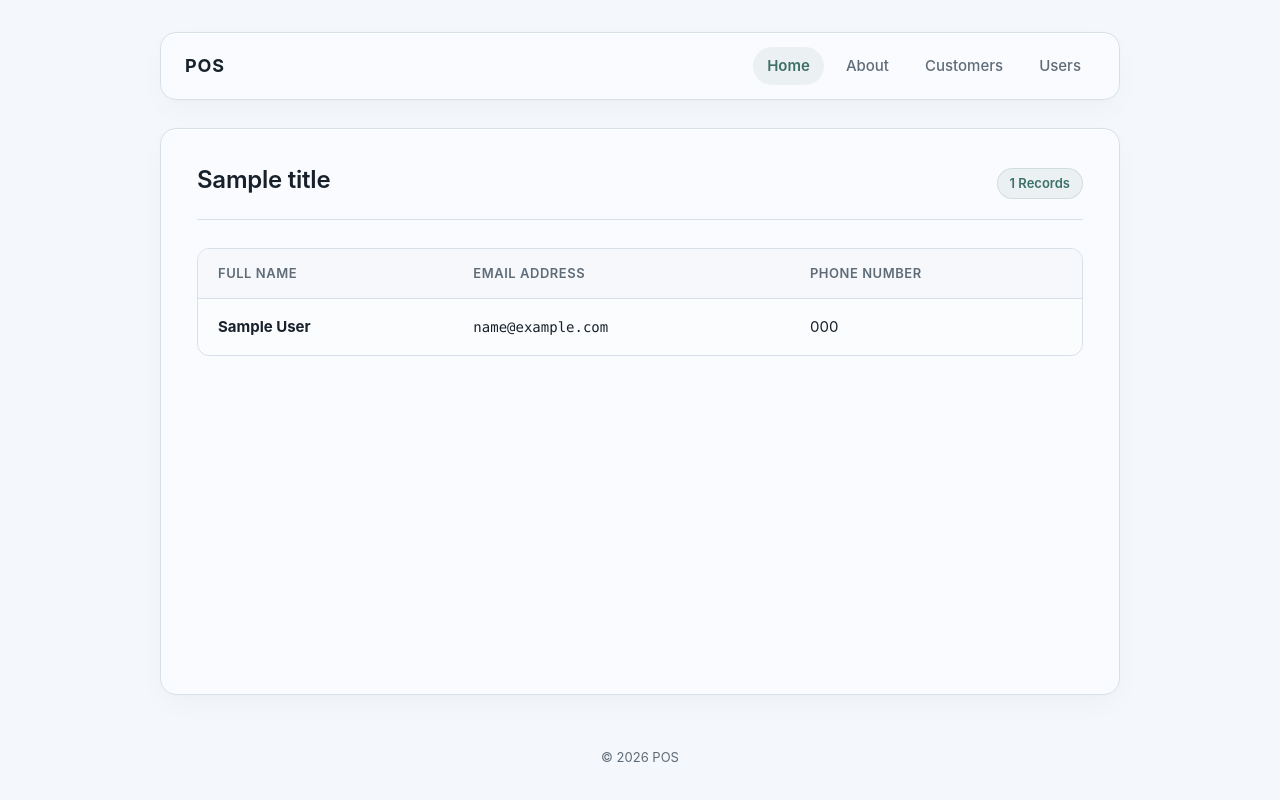
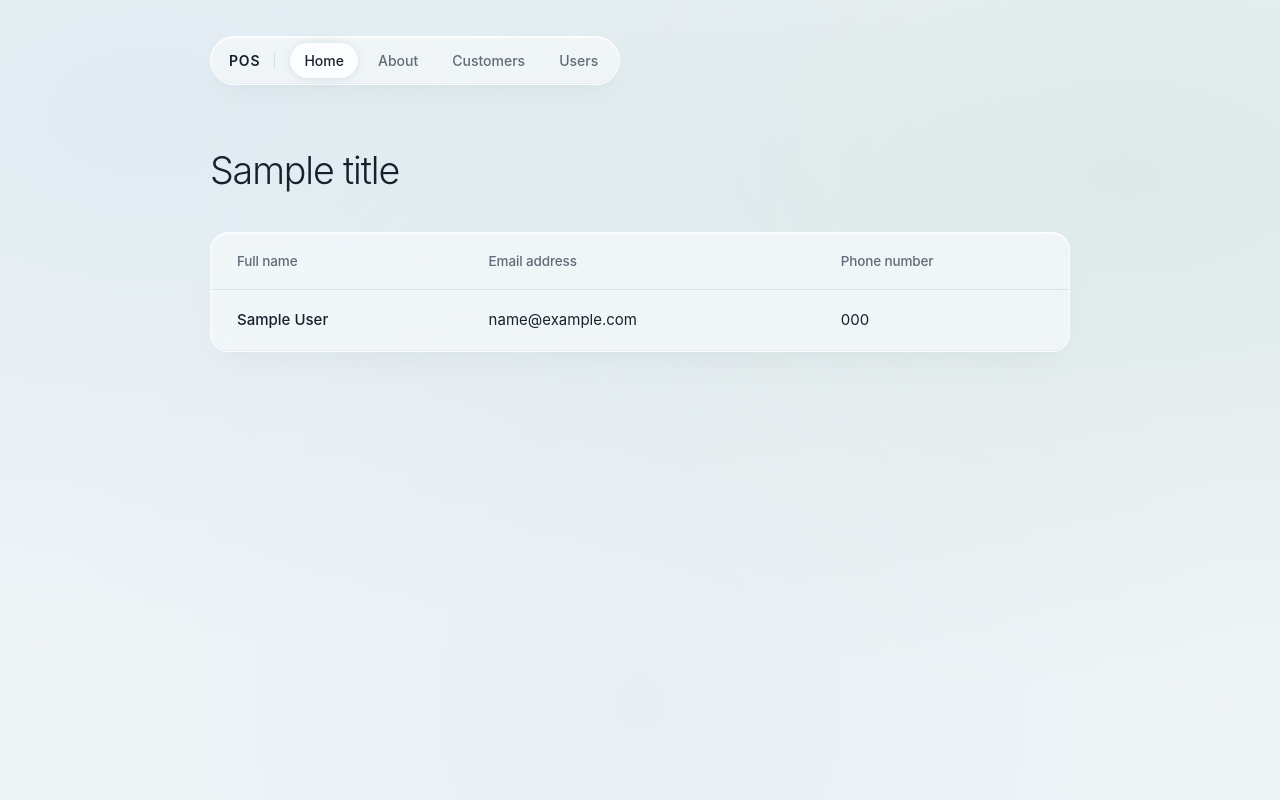
Before and after one commit to SimouneNicole/it0049-pos-tfa2, a CodeIgniter 4 app: the page made by app/Views/customers/index.php in a window 1280 px wide. Run offline with PHP 8.4 and a stand-in for CodeIgniter, Linux system fonts and the light colour scheme; the template is opened without the code that fills it: most values are stand-ins (such as "Sample title", 1, 10 or a date in 2020); data that the repository does not hold is empty; some libraries are stand-ins or nearby versions.

Commit message:
style: refine liquid-glass UI with floating capsule nav and open compositions

```diff
--- a/app/Controllers/Pages.php
+++ b/app/Controllers/Pages.php
@@ -7,7 +7,7 @@ class Pages extends BaseController
     public function home(): string
     {
         $data = [
-            'title' => 'Home',
+            'title' => 'Point of Sale',
         ];
 
         return view('pages/home', $data);
--- a/app/Views/customers/index.php
+++ b/app/Views/customers/index.php
@@ -1,29 +1,28 @@
 <?= $this->extend('layouts/main') ?>
 
 <?= $this->section('content') ?>
-<div class="page-header">
+<div class="table-stage">
     <h1 class="page-title"><?= esc($title) ?></h1>
-    <span class="badge"><?= count($customers) ?> Records</span>
-</div>
 
-<div class="table-container">
+    <div class="glass-table-container">
         <table class="data-table">
             <thead>
                 <tr>
-                <th scope="col">Full Name</th>
-                <th scope="col">Email Address</th>
-                <th scope="col">Phone Number</th>
+                    <th scope="col">Full name</th>
+                    <th scope="col">Email address</th>
+                    <th scope="col">Phone number</th>
                 </tr>
             </thead>
             <tbody>
                 <?php foreach ($customers as $customer): ?>
                     <tr>
-                    <td><strong><?= esc($customer['fullName']) ?></strong></td>
-                    <td class="mono"><?= esc($customer['email']) ?></td>
+                        <td class="cell-primary"><?= esc($customer['fullName']) ?></td>
+                        <td><?= esc($customer['email']) ?></td>
                         <td><?= esc($customer['phone']) ?></td>
                     </tr>
                 <?php endforeach; ?>
             </tbody>
         </table>
     </div>
+</div>
 <?= $this->endSection() ?>
--- a/app/Views/layouts/main.php
+++ b/app/Views/layouts/main.php
@@ -3,31 +3,30 @@
 <head>
     <meta charset="UTF-8">
     <meta name="viewport" content="width=device-width, initial-scale=1.0">
-    <title><?= esc($title ?? 'Home') ?> | POS</title>
+    <title><?= esc($title ?? 'Point of Sale') ?> | POS</title>
     <link rel="stylesheet" href="<?= base_url('css/style.css') ?>">
 </head>
 <body>
-    <div class="site-wrapper">
-        <header class="site-header">
-            <a href="<?= base_url('/') ?>" class="brand-title">POS</a>
-            <?php
-                $currentUri = trim(service('request')->getPath(), '/');
-            ?>
-            <nav class="main-nav" aria-label="Primary Navigation">
-                <a href="<?= base_url('/') ?>" class="nav-link <?= $currentUri === '' ? 'active' : '' ?>">Home</a>
-                <a href="<?= base_url('about') ?>" class="nav-link <?= $currentUri === 'about' ? 'active' : '' ?>">About</a>
-                <a href="<?= base_url('customers') ?>" class="nav-link <?= $currentUri === 'customers' ? 'active' : '' ?>">Customers</a>
-                <a href="<?= base_url('users') ?>" class="nav-link <?= $currentUri === 'users' ? 'active' : '' ?>">Users</a>
+    <div class="site-canvas">
+        <header class="nav-capsule-wrapper">
+            <nav class="nav-capsule" aria-label="Primary Navigation">
+                <a href="<?= base_url('/') ?>" class="nav-brand">POS</a>
+                <div class="nav-divider" aria-hidden="true"></div>
+                <?php
+                    $currentUri = trim(service('request')->getPath(), '/');
+                ?>
+                <div class="nav-links">
+                    <a href="<?= base_url('/') ?>" class="nav-item <?= $currentUri === '' ? 'is-active' : '' ?>">Home</a>
+                    <a href="<?= base_url('about') ?>" class="nav-item <?= $currentUri === 'about' ? 'is-active' : '' ?>">About</a>
+                    <a href="<?= base_url('customers') ?>" class="nav-item <?= $currentUri === 'customers' ? 'is-active' : '' ?>">Customers</a>
+                    <a href="<?= base_url('users') ?>" class="nav-item <?= $currentUri === 'users' ? 'is-active' : '' ?>">Users</a>
+                </div>
             </nav>
         </header>
 
-        <main class="main-content">
+        <main class="content-stage">
             <?= $this->renderSection('content') ?>
         </main>
-
-        <footer class="site-footer">
-            <p>&copy; <?= date('Y') ?> POS</p>
-        </footer>
     </div>
 </body>
 </html>
--- a/public/css/style.css
+++ b/public/css/style.css
@@ -1,19 +1,22 @@
+/**
+ * Liquid Glass UI Approximation
+ *
+ * Note: This stylesheet provides a restrained web approximation of liquid glass
+ * using CSS backdrop blur, multi-layered specular highlights, low-opacity fills,
+ * and environmental ambient lighting. It is a custom web implementation and not
+ * official Apple Liquid Glass.
+ */
+
 :root {
-  --color-canvas: #F4F7FB;
-  --color-glass: rgba(251, 252, 254, 0.85);
-  --color-glass-solid: #FBFCFE;
+  --color-canvas: #EFF4F7;
+  --color-surface-solid: #F8FBFC;
   --color-ink: #17212B;
   --color-muted: #5F6C78;
-  --color-hairline: #D7E0E8;
+  --color-hairline: #D4E0E4;
   --color-accent: #3D7068;
-  --color-accent-soft: rgba(61, 112, 104, 0.08);
-  --color-accent-hover: #2E564F;
-  --color-focus: #3D7068;
+
   --font-family: -apple-system, BlinkMacSystemFont, "Segoe UI", Roboto, Helvetica, Arial, sans-serif;
-  --radius-surface: 16px;
-  --radius-pill: 9999px;
-  --shadow-glass: 0 10px 30px -5px rgba(23, 33, 43, 0.04), 0 2px 6px rgba(23, 33, 43, 0.02), inset 0 1px 0 rgba(255, 255, 255, 0.95);
-  --max-width: 960px;
+  --max-width: 860px;
 }
 
 *,
@@ -32,12 +35,16 @@ html {
 body {
   font-family: var(--font-family);
   background-color: var(--color-canvas);
+  background-image:
+    radial-gradient(at 12% 14%, rgba(206, 224, 235, 0.45) 0px, transparent 55%),
+    radial-gradient(at 88% 22%, rgba(193, 215, 209, 0.38) 0px, transparent 58%),
+    radial-gradient(at 50% 88%, rgba(218, 230, 238, 0.32) 0px, transparent 65%);
+  background-attachment: fixed;
   color: var(--color-ink);
-  line-height: 1.6;
+  line-height: 1.5;
   min-height: 100vh;
-  display: flex;
-  flex-direction: column;
-  padding: 2rem 1.25rem;
+  padding: 2.25rem 1.5rem 3.5rem;
+  -webkit-font-smoothing: antialiased;
 }
 
 a {
@@ -46,173 +53,194 @@ a {
 }
 
 :focus-visible {
-  outline: 2px solid var(--color-focus);
+  outline: 2px solid var(--color-accent);
   outline-offset: 2px;
 }
 
-.site-wrapper {
+.site-canvas {
   max-width: var(--max-width);
   width: 100%;
   margin: 0 auto;
+}
+
+/* Floating Navigation Capsule */
+.nav-capsule-wrapper {
+  display: flex;
+  justify-content: flex-start;
+  margin-bottom: 3.5rem;
+}
+
+.nav-capsule {
+  display: inline-flex;
+  align-items: center;
+  background: rgba(248, 251, 252, 0.62);
+  backdrop-filter: blur(24px);
+  -webkit-backdrop-filter: blur(24px);
+  border: 1px solid rgba(255, 255, 255, 0.75);
+  border-radius: 9999px;
+  padding: 0.3125rem 0.375rem 0.3125rem 1.125rem;
+  box-shadow:
+    0 12px 28px -8px rgba(23, 33, 43, 0.05),
+    inset 0 1px 1px 0 rgba(255, 255, 255, 0.9),
+    inset 0 -1px 0 0 rgba(212, 224, 228, 0.4);
+  gap: 0.875rem;
+}
+
+.nav-brand {
+  font-size: 0.875rem;
+  font-weight: 600;
+  letter-spacing: 0.06em;
+  color: var(--color-ink);
+  padding: 0.25rem 0;
+}
+
+.nav-divider {
+  width: 1px;
+  height: 16px;
+  background-color: var(--color-hairline);
+}
+
+.nav-links {
+  display: inline-flex;
+  align-items: center;
+  gap: 0.25rem;
+  flex-wrap: wrap;
+}
+
+.nav-item {
+  font-size: 0.875rem;
+  font-weight: 450;
+  color: var(--color-muted);
+  padding: 0.4375rem 0.875rem;
+  border-radius: 9999px;
+  border: 1px solid transparent;
+  transition: color 0.15s ease, background-color 0.15s ease, border-color 0.15s ease, box-shadow 0.15s ease;
+}
+
+.nav-item:hover {
+  color: var(--color-ink);
+  background-color: rgba(255, 255, 255, 0.4);
+}
+
+.nav-item.is-active {
+  color: var(--color-ink);
+  font-weight: 500;
+  background: rgba(255, 255, 255, 0.82);
+  border-color: rgba(212, 224, 228, 0.65);
+  box-shadow:
+    inset 0 1px 1px rgba(255, 255, 255, 0.95),
+    0 2px 6px -1px rgba(23, 33, 43, 0.05),
+    0 0 14px -3px rgba(61, 112, 104, 0.12);
+}
+
+/* Stage & Typography */
+.content-stage {
+  width: 100%;
+}
+
+.page-title {
+  font-size: 2.35rem;
+  font-weight: 350;
+  letter-spacing: -0.03em;
+  color: var(--color-ink);
+  line-height: 1.15;
+  margin-bottom: 0.75rem;
+}
+
+.lead-statement {
+  font-size: 1.0625rem;
+  font-weight: 400;
+  color: var(--color-muted);
+  line-height: 1.55;
+  max-width: 48ch;
+}
+
+/* Home Split Layout */
+.hero-split {
+  display: grid;
+  grid-template-columns: 1.25fr 0.75fr;
+  align-items: center;
+  gap: 3rem;
+  min-height: 280px;
+  padding-top: 1.5rem;
+}
+
+.hero-copy {
+  display: flex;
+  flex-direction: column;
+}
+
+.hero-lens-stage {
+  display: flex;
+  justify-content: center;
+  align-items: center;
+}
+
+/* CSS Translucent Mineral Lens */
+.glass-lens {
+  position: relative;
+  width: 210px;
+  height: 210px;
+  border-radius: 50%;
+  background: radial-gradient(circle at 35% 30%, rgba(255, 255, 255, 0.75), rgba(240, 246, 248, 0.28) 60%, rgba(193, 215, 209, 0.18) 100%);
+  backdrop-filter: blur(24px);
+  -webkit-backdrop-filter: blur(24px);
+  border: 1px solid rgba(255, 255, 255, 0.85);
+  box-shadow:
+    0 24px 44px -14px rgba(23, 33, 43, 0.07),
+    inset 0 2px 4px 0 rgba(255, 255, 255, 0.95),
+    inset 0 -4px 12px 0 rgba(61, 112, 104, 0.06),
+    inset 0 0 0 1px rgba(212, 224, 228, 0.35);
+}
+
+.lens-glow {
+  position: absolute;
+  top: 18%;
+  left: 22%;
+  width: 60px;
+  height: 60px;
+  border-radius: 50%;
+  background: radial-gradient(circle, rgba(255, 255, 255, 0.85) 0%, rgba(255, 255, 255, 0) 70%);
+  filter: blur(4px);
+}
+
+.lens-ring {
+  position: absolute;
+  inset: 16px;
+  border-radius: 50%;
+  border: 1px solid rgba(255, 255, 255, 0.38);
+  box-shadow: inset 0 1px 2px rgba(255, 255, 255, 0.5);
+}
+
+/* About Open Composition */
+.open-composition {
+  display: flex;
+  flex-direction: column;
+  padding-top: 1.5rem;
+}
+
+/* Table Stage & Glass Table */
+.table-stage {
   display: flex;
   flex-direction: column;
   gap: 1.75rem;
-  flex: 1;
+  padding-top: 0.5rem;
 }
 
-/* Header & Navigation */
-.site-header {
-  background: var(--color-glass);
-  backdrop-filter: blur(16px);
-  -webkit-backdrop-filter: blur(16px);
-  border: 1px solid var(--color-hairline);
-  border-radius: var(--radius-surface);
-  box-shadow: var(--shadow-glass);
-  padding: 0.875rem 1.5rem;
-  display: flex;
-  align-items: center;
-  justify-content: space-between;
-  gap: 1rem;
-}
-
-.brand-title {
-  font-size: 1.125rem;
-  font-weight: 700;
-  letter-spacing: 0.05em;
-  color: var(--color-ink);
-  display: inline-flex;
-  align-items: center;
-}
-
-.main-nav {
-  display: flex;
-  align-items: center;
-  gap: 0.5rem;
-  flex-wrap: wrap;
-}
-
-.nav-link {
-  font-size: 0.9375rem;
-  font-weight: 500;
-  color: var(--color-muted);
-  padding: 0.4375rem 0.875rem;
-  border-radius: var(--radius-pill);
-  transition: color 0.15s ease, background-color 0.15s ease;
-}
-
-.nav-link:hover {
-  color: var(--color-ink);
-  background-color: var(--color-accent-soft);
-}
-
-.nav-link.active {
-  color: var(--color-accent);
-  background-color: var(--color-accent-soft);
-  font-weight: 600;
-}
-
-/* Main Surface Card */
-.main-content {
-  background: var(--color-glass);
-  backdrop-filter: blur(16px);
-  -webkit-backdrop-filter: blur(16px);
-  border: 1px solid var(--color-hairline);
-  border-radius: var(--radius-surface);
-  box-shadow: var(--shadow-glass);
-  padding: 2rem 2.25rem;
-  flex: 1;
-}
-
-/* Page Header */
-.page-header {
-  margin-bottom: 1.75rem;
-  padding-bottom: 1.25rem;
-  border-bottom: 1px solid var(--color-hairline);
-  display: flex;
-  align-items: baseline;
-  justify-content: space-between;
-  flex-wrap: wrap;
-  gap: 0.75rem;
-}
-
-.page-title {
-  font-size: 1.5rem;
-  font-weight: 600;
-  color: var(--color-ink);
-  letter-spacing: -0.01em;
-}
-
-.page-meta {
-  font-size: 0.875rem;
-  color: var(--color-muted);
-}
-
-.badge {
-  display: inline-flex;
-  align-items: center;
-  padding: 0.25rem 0.75rem;
-  border-radius: var(--radius-pill);
-  font-size: 0.8125rem;
-  font-weight: 600;
-  background-color: var(--color-accent-soft);
-  color: var(--color-accent);
-  border: 1px solid rgba(61, 112, 104, 0.15);
-}
-
-/* Typography & Content */
-.prose {
-  color: var(--color-muted);
-  line-height: 1.7;
-  max-width: 68ch;
-}
-
-.prose p {
-  margin-bottom: 1rem;
-}
-
-.prose p:last-child {
-  margin-bottom: 0;
-}
-
-.prose h2 {
-  font-size: 1.125rem;
-  font-weight: 600;
-  color: var(--color-ink);
-  margin-top: 1.5rem;
-  margin-bottom: 0.5rem;
-}
-
-.prose ul {
-  list-style: none;
-  padding: 0;
-  margin-bottom: 1rem;
-}
-
-.prose ul li {
-  position: relative;
-  padding-left: 1.25rem;
-  margin-bottom: 0.5rem;
-}
-
-.prose ul li::before {
-  content: "";
-  position: absolute;
-  left: 0;
-  top: 0.6em;
-  width: 5px;
-  height: 5px;
-  border-radius: 50%;
-  background-color: var(--color-accent);
-}
-
-/* Data Table */
-.table-container {
+.glass-table-container {
   width: 100%;
   overflow-x: auto;
   -webkit-overflow-scrolling: touch;
-  border: 1px solid var(--color-hairline);
-  border-radius: 12px;
-  background-color: var(--color-glass-solid);
+  background: rgba(248, 251, 252, 0.65);
+  backdrop-filter: blur(24px);
+  -webkit-backdrop-filter: blur(24px);
+  border: 1px solid rgba(255, 255, 255, 0.75);
+  border-radius: 18px;
+  box-shadow:
+    0 16px 36px -12px rgba(23, 33, 43, 0.05),
+    0 2px 6px -1px rgba(23, 33, 43, 0.02),
+    inset 0 1px 1px 0 rgba(255, 255, 255, 0.9),
+    inset 0 -1px 0 0 rgba(212, 224, 228, 0.4);
 }
 
 .data-table {
@@ -223,96 +251,119 @@ a {
 }
 
 .data-table th {
-  background-color: rgba(244, 247, 251, 0.7);
+  font-weight: 500;
+  font-size: 0.84375rem;
   color: var(--color-muted);
-  font-weight: 600;
-  font-size: 0.8125rem;
-  text-transform: uppercase;
-  letter-spacing: 0.04em;
-  padding: 0.875rem 1.25rem;
-  border-bottom: 1px solid var(--color-hairline);
+  letter-spacing: -0.01em;
+  padding: 1.125rem 1.625rem;
+  border-bottom: 1px solid rgba(212, 224, 228, 0.6);
+  background: transparent;
   white-space: nowrap;
 }
 
 .data-table td {
-  padding: 1rem 1.25rem;
-  border-bottom: 1px solid var(--color-hairline);
+  padding: 1.1875rem 1.625rem;
   color: var(--color-ink);
-  vertical-align: middle;
+  border-bottom: 1px solid rgba(212, 224, 228, 0.38);
+  transition: background-color 0.15s ease;
 }
 
 .data-table tbody tr:last-child td {
   border-bottom: none;
 }
 
-.data-table tbody tr:hover {
-  background-color: rgba(61, 112, 104, 0.02);
+.data-table tbody tr:hover td {
+  background-color: rgba(61, 112, 104, 0.025);
 }
 
-.mono {
-  font-family: ui-monospace, SFMono-Regular, Menlo, Monaco, Consolas, "Liberation Mono", monospace;
-  font-size: 0.875rem;
+.cell-primary {
+  font-weight: 500;
   color: var(--color-ink);
-}
-
-/* Footer */
-.site-footer {
-  margin-top: 1.5rem;
-  text-align: center;
-  font-size: 0.8125rem;
-  color: var(--color-muted);
 }
 
 /* Reduced Transparency Mode */
 @media (prefers-reduced-transparency: reduce) {
-  .site-header,
-  .main-content {
-    background: var(--color-glass-solid);
+  body {
+    background-image: none;
+    background-color: var(--color-canvas);
+  }
+
+  .nav-capsule,
+  .glass-table-container,
+  .glass-lens {
+    background: var(--color-surface-solid);
     backdrop-filter: none;
     -webkit-backdrop-filter: none;
+    border-color: var(--color-hairline);
+  }
+
+  .nav-item.is-active {
+    background: #FFFFFF;
+    border-color: var(--color-hairline);
   }
 }
 
-/* Responsive Breakpoints */
-@media (max-width: 640px) {
+/* Responsive Layout */
+@media (max-width: 680px) {
   body {
-    padding: 1rem 0.75rem;
+    padding: 1.25rem 1rem 2.5rem;
   }
 
-  .site-header {
-    flex-direction: column;
-    align-items: flex-start;
-    padding: 1rem 1.25rem;
-    gap: 0.75rem;
+  .nav-capsule-wrapper {
+    margin-bottom: 2.25rem;
   }
 
-  .main-nav {
+  .nav-capsule {
+    width: 100%;
+    justify-content: space-between;
+    border-radius: 16px;
+    padding: 0.5rem 0.75rem;
+    flex-wrap: wrap;
+    gap: 0.5rem;
+  }
+
+  .nav-divider {
+    display: none;
+  }
+
+  .nav-links {
     width: 100%;
     justify-content: flex-start;
     gap: 0.25rem;
   }
 
-  .nav-link {
-    font-size: 0.875rem;
+  .nav-item {
     padding: 0.375rem 0.625rem;
-  }
-
-  .main-content {
-    padding: 1.5rem 1.25rem;
-  }
-
-  .page-header {
-    flex-direction: column;
-    align-items: flex-start;
-    gap: 0.375rem;
+    font-size: 0.8125rem;
   }
 
   .page-title {
-    font-size: 1.25rem;
+    font-size: 1.85rem;
+  }
+
+  .hero-split {
+    grid-template-columns: 1fr;
+    gap: 2rem;
+    min-height: auto;
+  }
+
+  .hero-lens-stage {
+    order: -1;
+    justify-content: flex-start;
+  }
+
+  .glass-lens {
+    width: 130px;
+    height: 130px;
+  }
+
+  .glass-lens .lens-glow {
+    width: 40px;
+    height: 40px;
   }
 
   .data-table th,
   .data-table td {
-    padding: 0.75rem 0.875rem;
+    padding: 0.875rem 1rem;
   }
 }
```
Also changed, not shown: app/Views/pages/about.php (+2 -6 lines), app/Views/pages/home.php (+11 -7 lines), app/Views/users/index.php (+6 -7 lines), tests/feature/RoutesTest.php (+7 -5 lines). Lines whose indentation alone changed are shown as unchanged.
